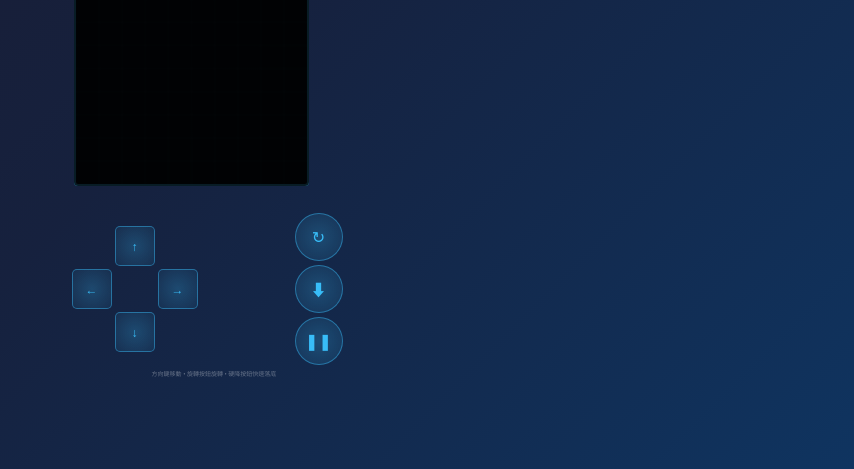
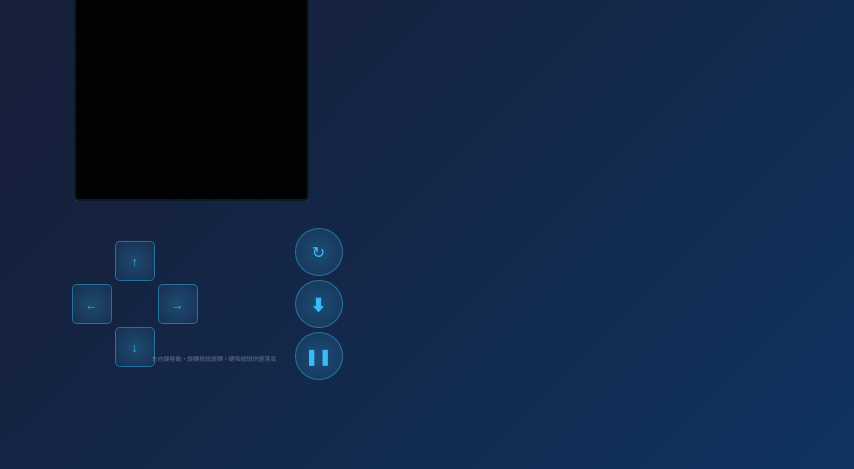
Before and after one commit to ken0953-coder/Test-Game, a website: page index.html in a window 1280 px wide. Shown: the part 331-800 px from the top of the page, without its empty margins (426-1280 px from the left). Drawn offline with Linux system fonts and the light colour scheme.

Commit message:
UI: Hint text up 1 cell

```diff
--- a/index.html
+++ b/index.html
@@ -109,7 +109,7 @@
         .overlay.hidden { display: none; }
         .overlay-title { font-size: 18px; font-weight: bold; background: linear-gradient(90deg, #38bdf8, #818cf8); -webkit-background-clip: text; -webkit-text-fill-color: transparent; }
         .start-btn { padding: 5px 22px; background: linear-gradient(90deg, #38bdf8, #818cf8); border: none; border-radius: 12px; color: #000; font-size: 10px; font-weight: bold; cursor: pointer; }
-        .controls-hint { color: rgba(255, 255, 255, 0.35); font-size: 6px; text-align: center; }
+        .controls-hint { color: rgba(255, 255, 255, 0.35); font-size: 6px; text-align: center; margin-top: -30px; }
     </style>
 </head>
 <body>
```
